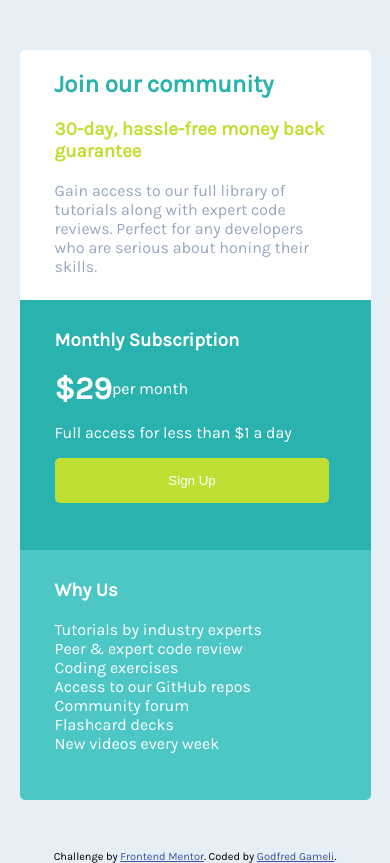
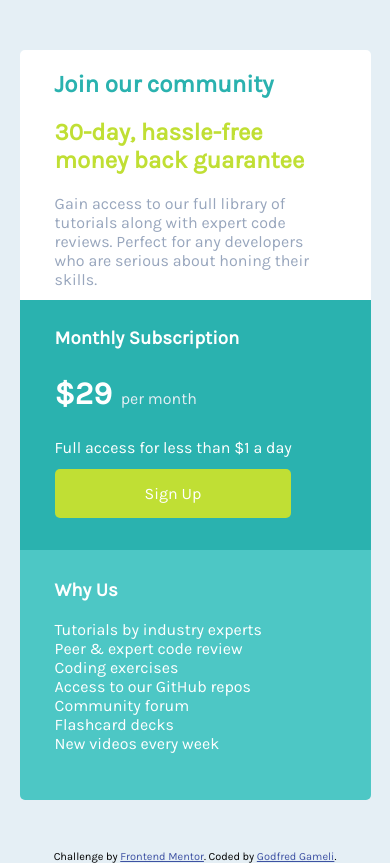
Before and after one commit to Godfredgameli/Single-price-grid-component, a plain HTML site: page index.html in a window 390 px wide. Drawn offline with Linux system fonts and the light colour scheme.

Commit message:
Update responsiveness, styling and documentation

```diff
--- a/index.html
+++ b/index.html
@@ -18,37 +18,37 @@
   </style>
 </head>
 <body>
-  <div class="main-wrapper">
-    <div class="content-wrapper">
-
+  <main class="main-wrapper">
+    <section class="content-wrapper">
+      <!--Introduction section-->
         <div class="intro">
-          <h2 class="header-cyan">
+          <h1 class="header-cyan">
             Join our community
+          </h1>
+          <h2 class="sub-yellow">
+            30-day, hassle-free money back guarantee
           </h2>
-          <h3 class="sub-yellow">
-            30-day, hassle-free money back guarantee
-          </h3>
           <p>
             Gain access to our full library of tutorials along with expert code reviews.
             Perfect for any developers who are serious about honing their skills.
           </p>
         </div>
-
+        <!--Subscription section-->
         <div class="subscription">
           <h3>
             Monthly Subscription
           </h3>
-          <div>
+          <p class="charges">
             <span class="price"> &dollar;29</span> <span class="rate">per month</span>
-          </div>
-          <p>
+          </p>
+          <p class="access">
             Full access for less than &dollar;1 a day
           </p>
-          <button>
-            Sign Up
-          </button>
+          <p>
+            <a class="sign-up">Sign Up </a>
+          </p>
         </div>
-
+        <!--Why us section-->
         <div class="why-us">
           <h3>
             Why Us
@@ -79,13 +79,8 @@
             </ul>
         </div>
 
-    </div>
-  </div>
-
-
-
-
-
+    </section>
+  </main>
   <footer>
     <p class="attribution">
       Challenge by <a href="https://www.frontendmentor.io?ref=challenge" target="_blank" rel="noopener">Frontend Mentor</a>.
--- a/style.scss
+++ b/style.scss
@@ -61,6 +61,7 @@ body, html{
             }
             p{
                 color: $blue;
+                width: 70%;
             }
         }
         .subscription{
@@ -71,26 +72,37 @@ body, html{
             padding: 3% 0 0 10%;
             color: white;
 
-            div{
-                display: flex;
-                align-items: center;
+            h3{
+                line-height: 1;
+            }
+
+            .charges{
+                line-height: 1;
                 .price{
                     font-weight: $font-bold;
                     font-size: 32px;
                 }
+                .rate{
+                    margin: 0 0 0 5px;
+                    color: $gray;
                 }
-            p{
+            }
+            .access{
                 font-weight: $font-normal;
+                line-height: 1;
             }
 
-            button{
-                padding: 15px 0;
-                width: 87%;
+            p{
+                line-height: 1;
+                margin-top: 30px;
+                .sign-up{
+                    padding: 15px 90px;
                     color: white;
                     background-color: $yellow;
                     border: none;
                     border-radius: 5px;
                     cursor: pointer;
+                }
             }
             }
         .why-us{
@@ -112,16 +124,18 @@ body, html{
     }
 }
 
-@media screen and (max-width:1200px){
+/*Responsiveness stlying for various screens*/
+
+@media screen and (max-width:1370px){
     .main-wrapper{
         .content-wrapper{
-            width: 80%;
+            width: 70%;
             height: 550px;
         }
     }
 }
 
-@media screen and (max-width:500px){
+@media screen and (max-width:860px){
     .main-wrapper{
         width: 100%;
         height: 100%;
@@ -141,6 +155,10 @@ body, html{
                 width: 100%;
                 border-radius: 5px 5px 0 0;
 
+                p{
+                    width: 100%;
+                }
+
             }
             .subscription{
                 height: 250px;
```
Also changed, not shown: style.css, 1 other file. Lines whose indentation alone changed are shown as unchanged.
